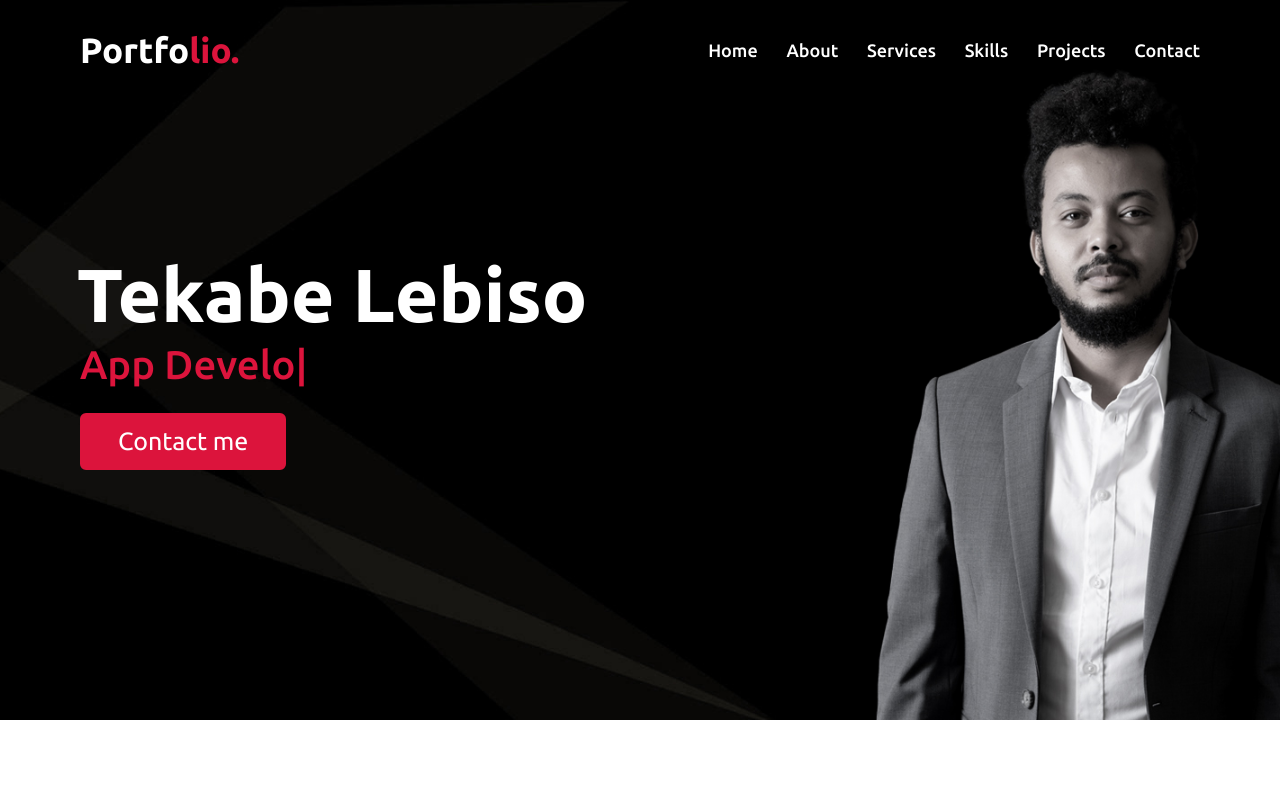
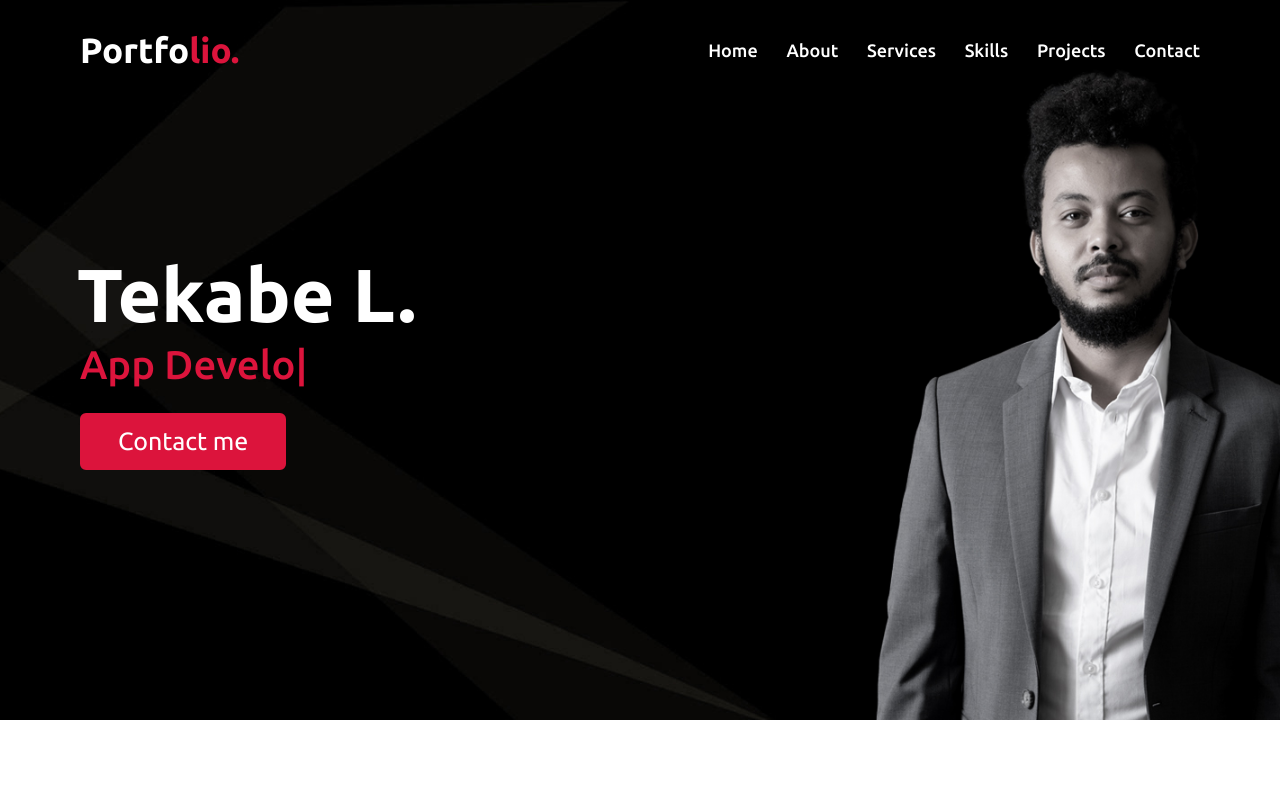
Before and after one commit to Tekie79/Porfolio, a plain HTML site: page index.html in a window 1280 px wide. Shown: the top 800 px of the page. Drawn offline with nearby package versions, Linux system fonts and the light colour scheme.

Commit message:
Update index.html
name shorten

```diff
--- a/index.html
+++ b/index.html
@@ -64,7 +64,7 @@
       <div class="max-width">
         <div class="home-content">
           <!-- <div class="text-1">Hello, my name is</div> -->
-          <div class="text-2">Tekabe Lebiso</div>
+          <div class="text-2">Tekabe L.</div>
           <div class="text-3"><span class="typing"></span></div>
           <a href="#contact">Contact me</a>
         </div>
```
